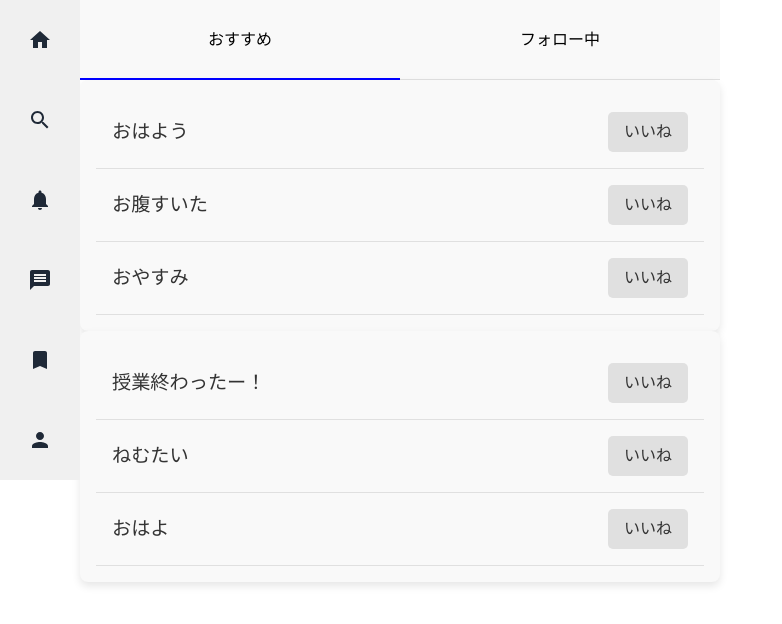
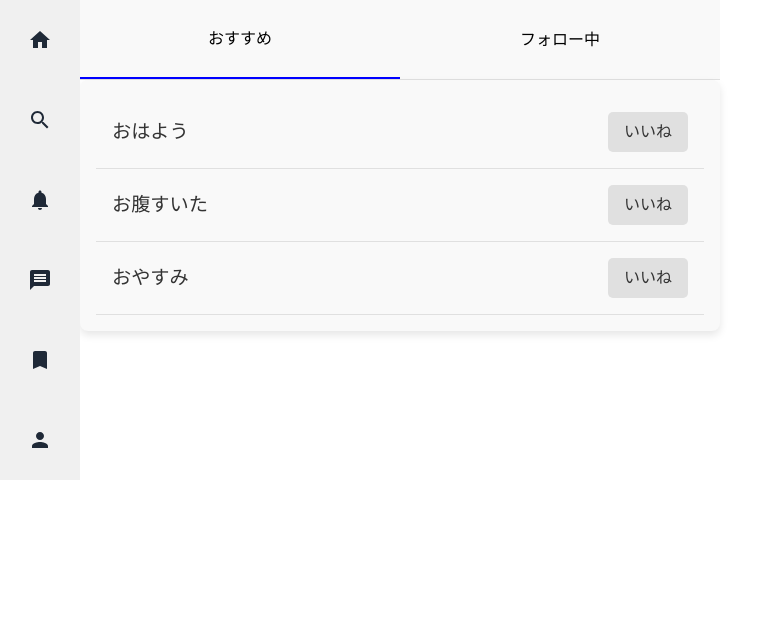
Before and after one commit to Hiroto2002/Twitter-Clone, a Next.js app: page / in a window 1280 px wide. Shown: the top 624 px of the page, without its empty margins (0-782 px from the left). Built offline with nearby package versions, Linux system fonts and the light colour scheme.

Commit message:
プッシュするよ

```diff
--- a/src/app/layout.tsx
+++ b/src/app/layout.tsx
@@ -35,8 +35,6 @@ export default function RootLayout({
         {/* これがページの1層目になる */}
         <LeftNav />
         <HomeHeader/>
-        <RecommendTimeline/>
-        <FollowingTimeline/>
       </body>
     </html>
   );
--- a/src/components/layout/HomeHeader.tsx
+++ b/src/components/layout/HomeHeader.tsx
@@ -1,8 +1,8 @@
 "use client";
 
-import Image from "next/image";
-import Link from "next/link";
 import React, { useState } from "react";
+import { RecommendTimeline } from './RecommendTimeline';  // おすすめタイムライン
+import { FollowingTimeline } from './FollowingTimeline';  // フォロー中タイムライン
 
 export const HomeHeader = () => {
     const [selected, setSelected] = useState("おすすめ"); // デフォルトで「おすすめ」を選択
@@ -12,8 +12,8 @@ export const HomeHeader = () => {
     };
 
     return (
-        <div className="timelineHeader" style={styles.timelineHeader}>
-            <Link href="/RecomandTimeline" passHref>
+        <div>
+            <div className="timelineHeader" style={styles.timelineHeader}>
                 <button
                     className="timelineButton"
                     style={{
@@ -24,8 +24,6 @@ export const HomeHeader = () => {
                 >
                     おすすめ
                 </button>
-            </Link>
-            <Link href="/FollowingTimeLine" passHref>
                 <button
                     className="timelineButton"
                     style={{
@@ -36,7 +34,12 @@ export const HomeHeader = () => {
                 >
                     フォロー中
                 </button>
-            </Link>
+            </div>
+
+            {/* タイムラインの表示 */}
+            <div>
+                {selected === "おすすめ" ? <RecommendTimeline /> : <FollowingTimeline />}
+            </div>
         </div>
     );
 };
@@ -48,6 +51,7 @@ const styles: { [key: string]: React.CSSProperties } = {
         backgroundColor: "#f9f9f9",
         borderBottom: "1px solid #e0e0e0",
         marginLeft: "5em", // LeftNavの右側に表示させる
+        display: "flex",  // フレックスボックスでボタンを横並びに
     },
     timelineButton: {
         height: "100%",
@@ -57,6 +61,7 @@ const styles: { [key: string]: React.CSSProperties } = {
         cursor: "pointer",
         fontSize: "1rem",
         transition: "background-color 0.3s ease",
+        display: "flex",
         alignItems: "center",
         justifyContent: "center",
     },
```
Also changed, not shown: src/components/layout/RecommendTimeline.tsx (+9 -2 lines).
